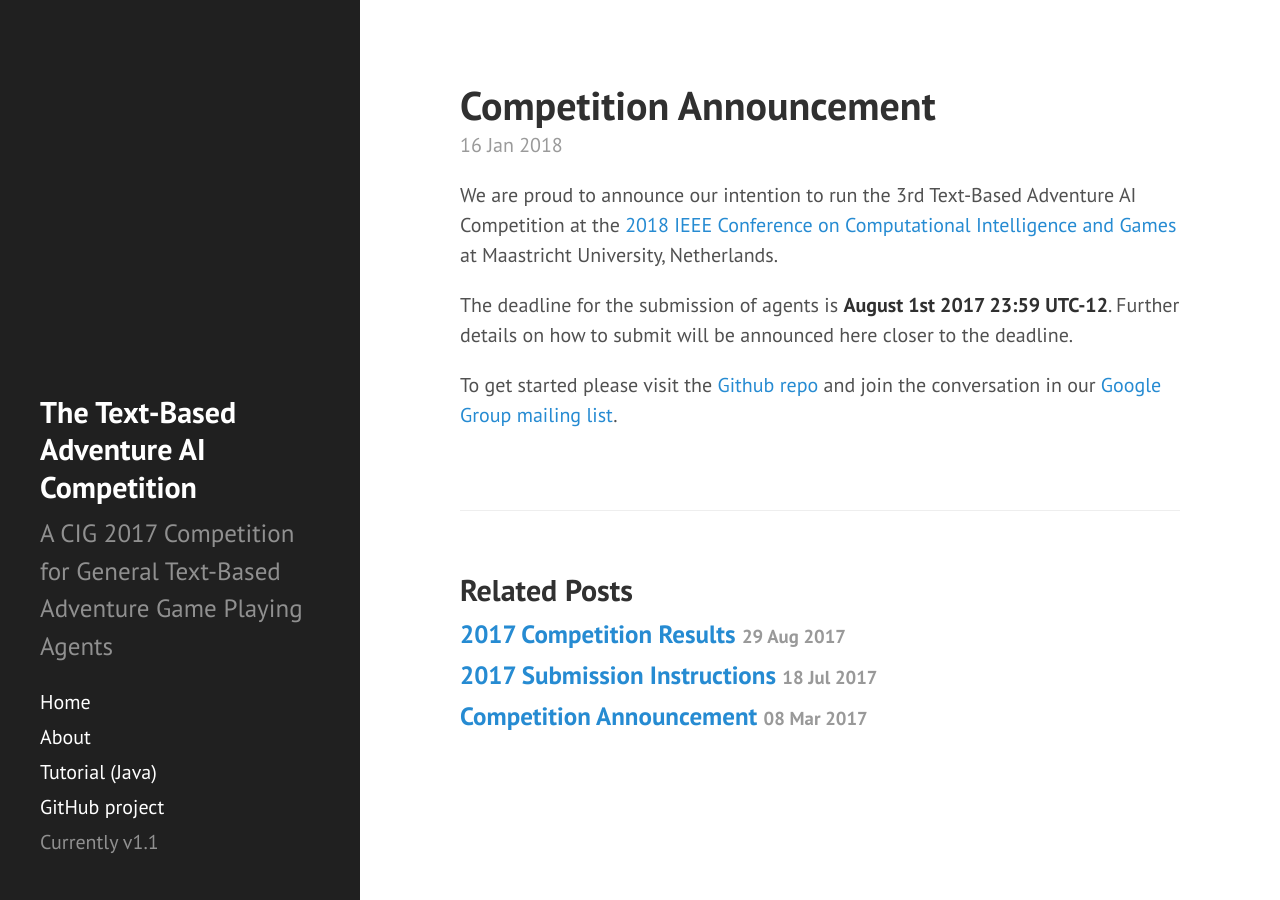
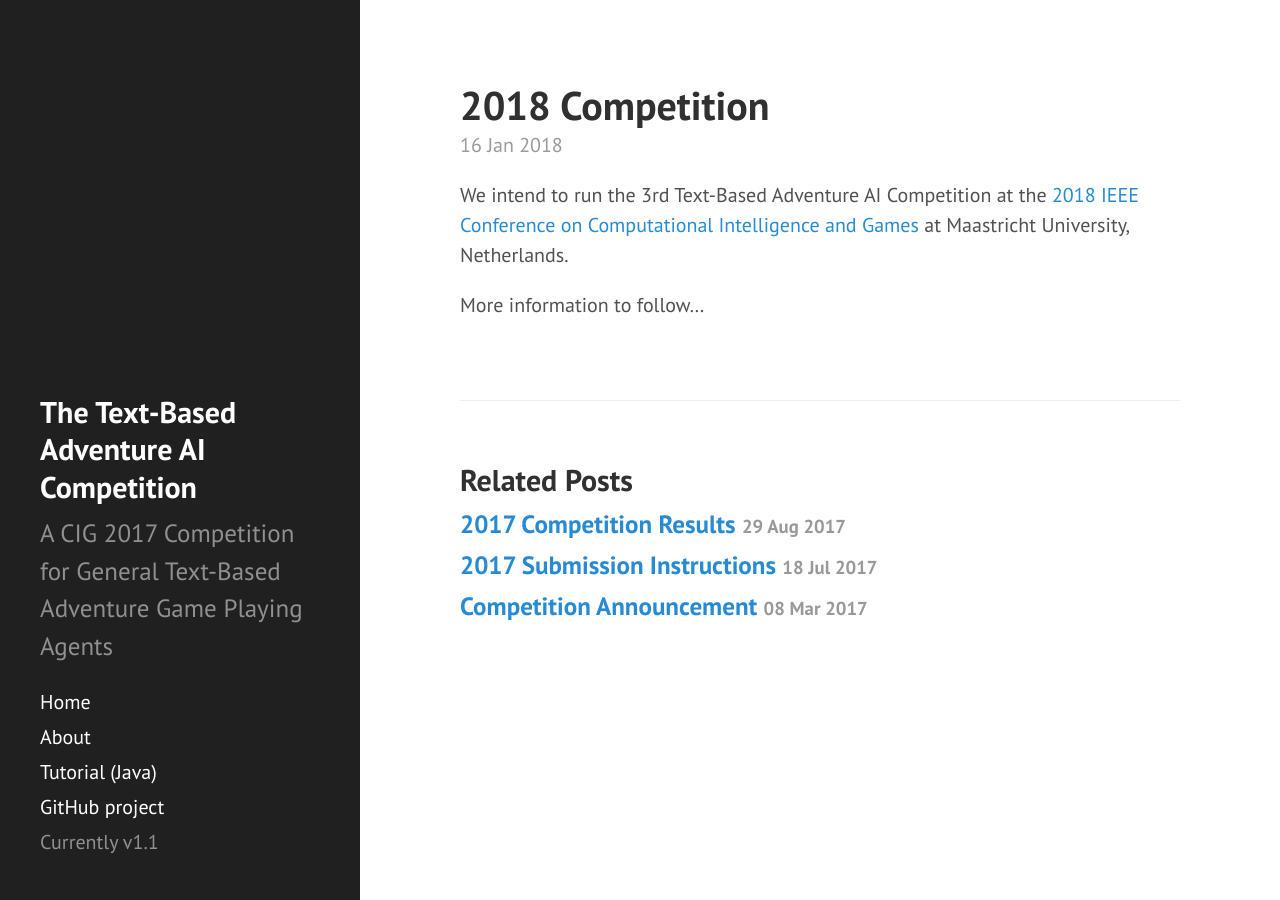
Before and after one commit to Atkrye/IEEE-CIG-Text-Adventurer-Competition, a Jekyll site: the page built from _posts/2018-01-16-announceThirdYear.md, in a window 1280 px wide. Built offline with Jekyll 4.4.1, drawn with Linux system fonts in a browser that asks for light colours; Markdown is read by kramdown in place of the engine named in the settings.

Commit message:
fixed announcement

```diff
--- a/_posts/2018-01-16-announceThirdYear.md
+++ b/_posts/2018-01-16-announceThirdYear.md
@@ -1,10 +1,8 @@
 ---
 layout: post
-title: Competition Announcement
+title: 2018 Competition
 ---
 
-We are proud to announce our intention to run the 3rd Text-Based Adventure AI Competition at the [2018 IEEE Conference on Computational Intelligence and Games](https://project.dke.maastrichtuniversity.nl/cig2018/) at Maastricht University, Netherlands.
+We intend to run the 3rd Text-Based Adventure AI Competition at the [2018 IEEE Conference on Computational Intelligence and Games](https://project.dke.maastrichtuniversity.nl/cig2018/) at Maastricht University, Netherlands.
 
-The deadline for the submission of agents is **August 1st 2017 23:59 UTC-12**. Further details on how to submit will be announced here closer to the deadline.
-
-To get started please visit the [Github repo](https://github.com/Atkrye/IEEE-CIG-Text-Adventurer-Competition) and join the conversation in our [Google Group mailing list](https://groups.google.com/d/forum/text-adventure-ai-competition).
+More information to follow...
```
